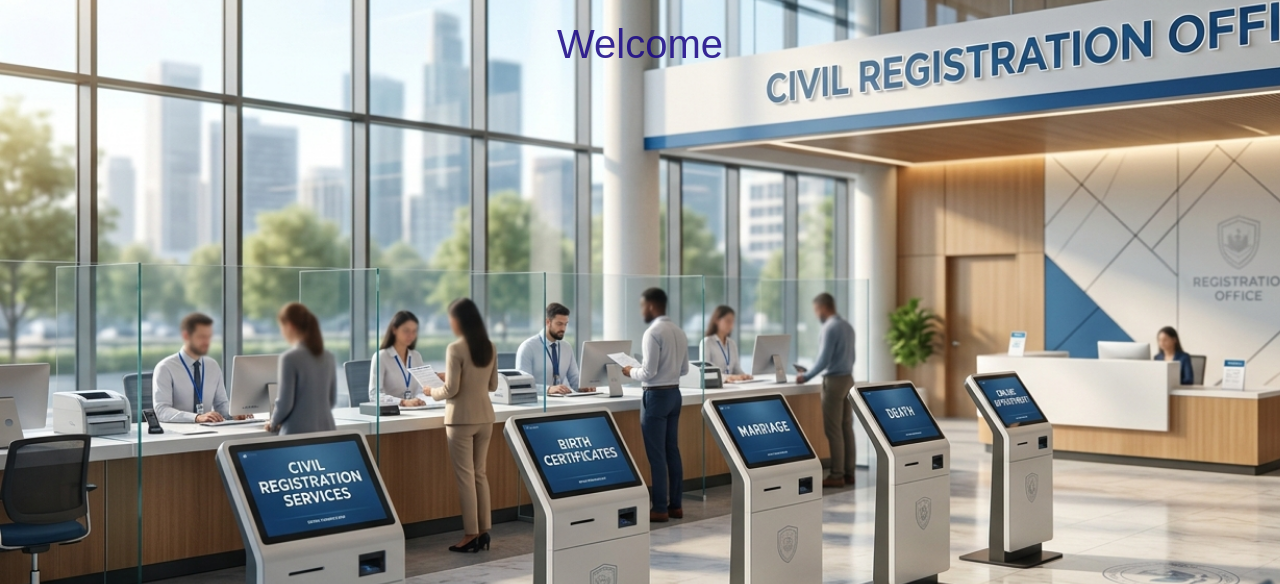
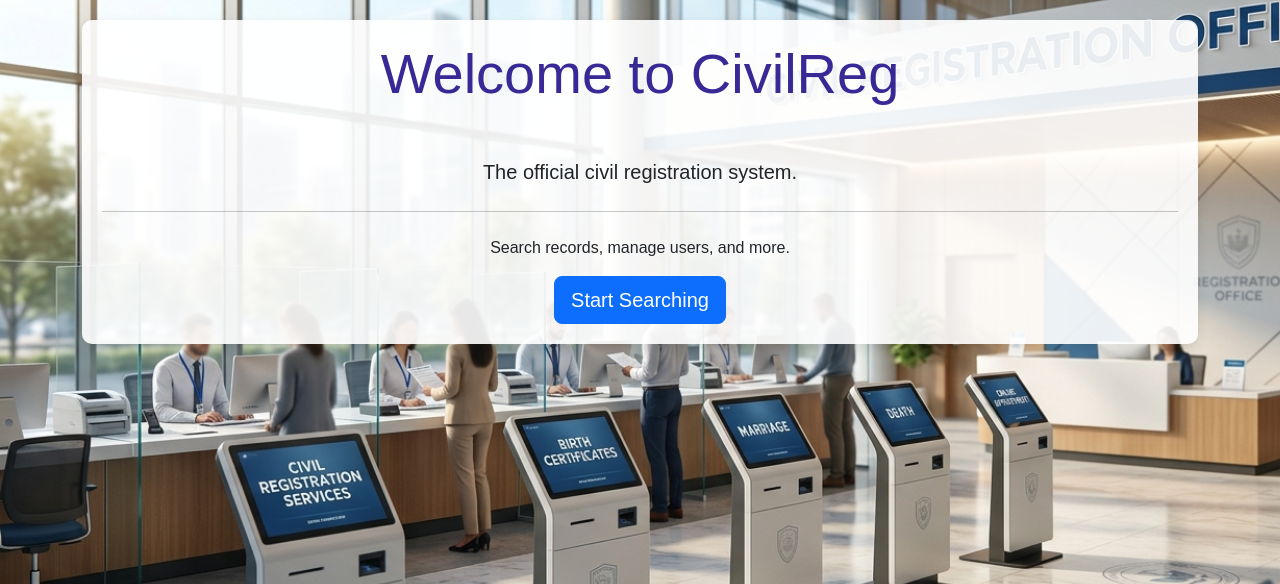
Before and after one commit to Bitafarezi/CivilRegistary, a Django app: template templates/registary/home.html in a window 1280 px wide. Shown: the part 56-640 px from the top of the page. Run offline with Django 5.2, Linux system fonts and the light colour scheme; the template is opened without the code that fills it, so the values that code supplies are empty.

Commit message:
Design home page based on the bootstrap classes

```diff
--- a/templates/registary/home.html
+++ b/templates/registary/home.html
@@ -1,15 +1,16 @@
-{% extends 'base.html' %}
+{% extends 'registary/base.html' %}
 {% load static %}
 
 {% block title %} Home {% endblock %}
 
-{% block css %}
-    <link rel="stylesheet" type="text/css" href="{% static 'registary/styles.css' %}">
+{% block content %}
+<div class="main-container">
+    <div class="jumbotron text-center">
+        <h1 class="display-4">Welcome to CivilReg</h1>
+        <p class="lead">The official civil registration system.</p>
+        <hr class="my-4">
+        <p>Search records, manage users, and more.</p>
+        <a class="btn btn-primary btn-lg" href="{% url 'search' %}" role="button">Start Searching</a>
+    </div>
+</div>
 {% endblock %}
-
-
-{% block content %}
-
-    <h1>Welcome</h1>
-
-{% endblock %}
```
